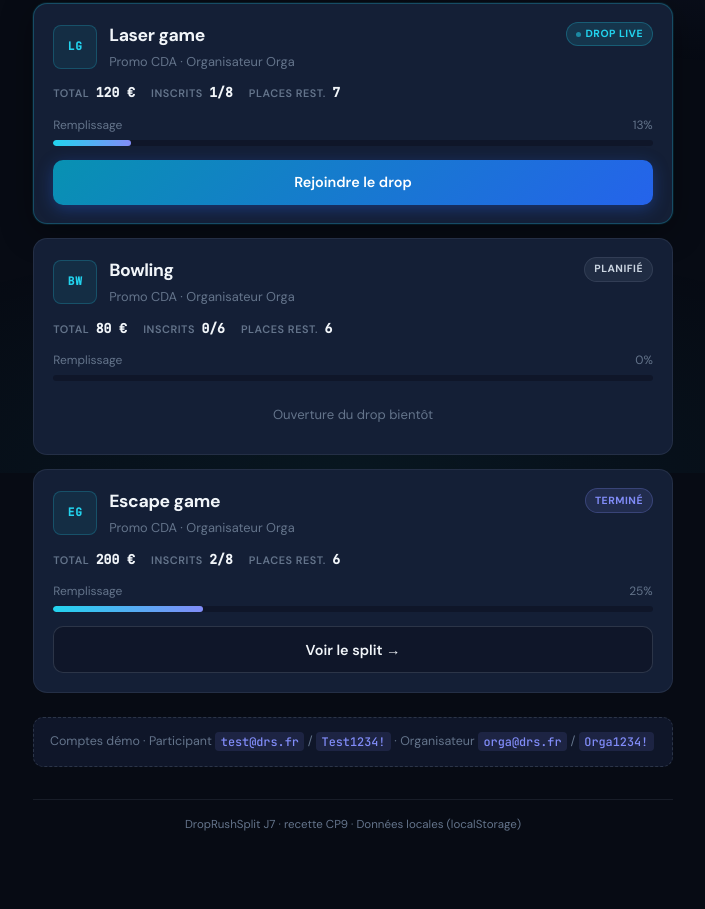
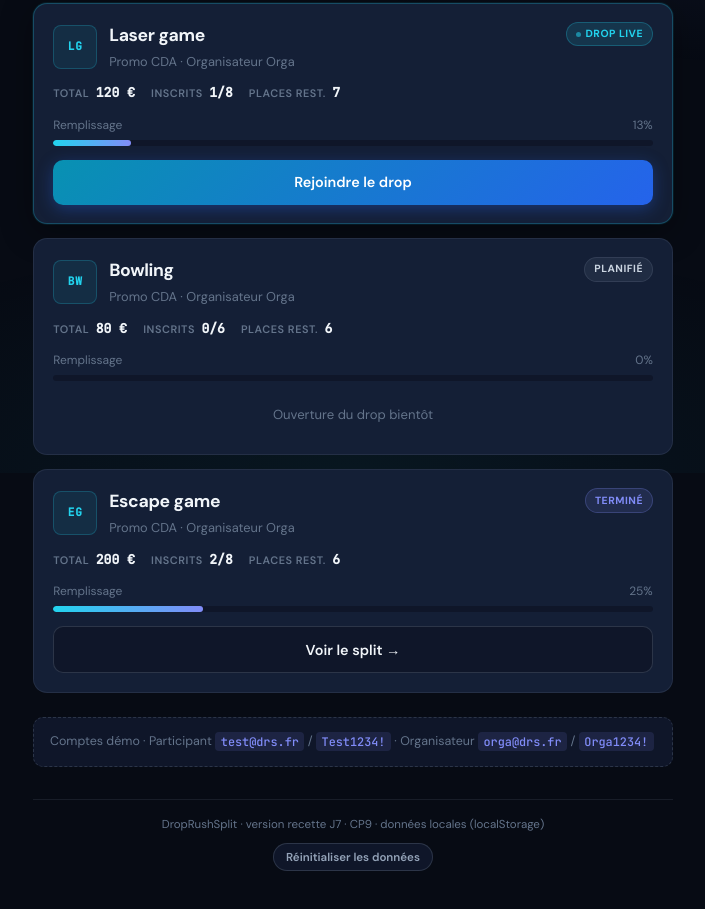
Before and after one commit to creanmk/cp9-exos, a website: page J7 EVALUATION/index.html in a window 1280 px wide. Shown: the part 327-1236 px from the top of the page, without its empty margins (287-992 px from the left). Before the commit the page ends 1209 px from the top, so only its background shows below. Drawn offline with Linux system fonts and the light colour scheme.

Commit message:
Ajouter un bouton de réinitialisation des données en footer J7.
Efface localStorage et sessionStorage après confirmation, pour éviter les données polluées en évaluation.

Co-authored-by: Cursor <cursoragent@cursor.com>

```diff
--- a/J7 EVALUATION/css/drs.css
+++ b/J7 EVALUATION/css/drs.css
@@ -803,6 +803,39 @@ a:hover {
   color: var(--text-dim);
 }
 
+.site-footer-meta {
+  margin: 0;
+}
+
+.site-footer-actions {
+  margin: 0.55rem 0 0;
+}
+
+.btn-reset-data {
+  appearance: none;
+  border: 1px solid var(--border-strong);
+  background: var(--bg-elevated);
+  color: var(--text-muted);
+  font-family: var(--font);
+  font-size: 0.72rem;
+  font-weight: 600;
+  padding: 0.35rem 0.75rem;
+  border-radius: 999px;
+  cursor: pointer;
+  transition: border-color 0.15s, color 0.15s, background 0.15s;
+}
+
+.btn-reset-data:hover {
+  border-color: rgba(34, 211, 238, 0.35);
+  color: var(--cyan);
+  background: rgba(34, 211, 238, 0.06);
+}
+
+.btn-reset-data:focus-visible {
+  outline: 2px solid var(--cyan);
+  outline-offset: 2px;
+}
+
 .hint-box {
   margin-top: 1.5rem;
   padding: 0.9rem 1rem;
--- a/J7 EVALUATION/js/common.js
+++ b/J7 EVALUATION/js/common.js
@@ -69,9 +69,22 @@ const DRCommon = {
   renderFooter() {
     return `
       <footer class="site-footer">
-        DropRushSplit J7 · recette CP9 · Données locales (localStorage)
+        <p class="site-footer-meta">DropRushSplit · version recette J7 · CP9 · données locales (localStorage)</p>
+        <p class="site-footer-actions">
+          <button type="button" class="btn-reset-data" id="btn-reset-data">Réinitialiser les données</button>
+        </p>
       </footer>
     `
+  },
+
+  resetAppData() {
+    const ok = window.confirm(
+      'Réinitialiser toutes les données locales de DR$ ?\n\nLes sorties, réservations et session seront effacées. Cette action est irréversible.'
+    )
+    if (!ok) return
+    if (typeof DRStore !== 'undefined' && DRStore.reset) DRStore.reset()
+    sessionStorage.clear()
+    window.location.href = './index.html'
   },
 
   mountHeader(containerId = 'header') {
@@ -87,6 +100,9 @@ const DRCommon = {
   mountFooter(containerId = 'footer') {
     const el = document.getElementById(containerId)
     if (el) el.innerHTML = this.renderFooter()
+    document.getElementById('btn-reset-data')?.addEventListener('click', () => {
+      this.resetAppData()
+    })
   },
 
   queryId() {
```
